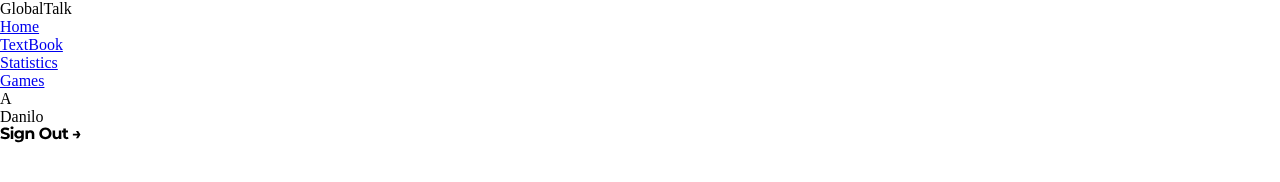
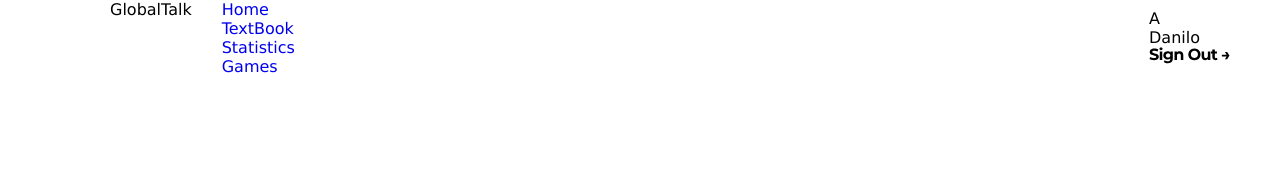
Before and after one commit to danilojduarte/PlatformScholl, a plain HTML site: page index.html in a window 1280 px wide. Drawn offline with Linux system fonts and the light colour scheme.

Commit message:
Editado menu Header

```diff
--- a/css/style.css
+++ b/css/style.css
@@ -2,4 +2,34 @@
     margin: 0;
     padding: 0;
     box-sizing: border-box;
+    text-transform: capitalize;
+    font-family: Verdana, Geneva, Tahoma, sans-serif;
+    list-style: none;
+    text-decoration: none;
 }
+
+.container {
+    max-width: 1180px;
+    width: 96%;
+    margin: 0 auto;
+}
+
+/* HEADER */
+.nav-container {
+    display: flex;
+    justify-content: space-between;
+    align-items: center;
+}
+
+.nav-left-content {
+    display: flex;
+    margin: 0;
+    gap: 30px;
+}
+
+.logo {
+    padding-right: 30px;
+    font-weight: 400;
+    font-size: 20px;
+    color: black;
+}
--- a/index.html
+++ b/index.html
@@ -1,5 +1,6 @@
 <!DOCTYPE html>
 <html lang="pt-br">
+
 <head>
     <meta charset="UTF-8">
     <meta http-equiv="X-UA-Compatible" content="IE=edge">
@@ -7,11 +8,13 @@
     <link rel="stylesheet" href="./css/style.css">
     <title>Platform School</title>
 </head>
+
 <body>
     <!-- Inicio Header -->
-    <nav class="nav-container container">
+    <nav>
+        <div class="nav-container container">
             <div class="nav-left-content">
-            <div class="log"></div>
+                <div class="logo"></div>
                 <p>GlobalTalk</p>
                 <ul>
                     <li><a href="#">Home</a></li>
@@ -19,6 +22,7 @@
                     <li><a href="#">Statistics</a></li>
                     <li><a href="#">Games</a></li>
                 </ul>
+            </div>
             <div class="nav-right-content">
                 <div class="user">
                     <div class="profile">
@@ -32,4 +36,5 @@
     </nav>
     <!-- Fim Header -->
 </body>
+
 </html>
```
Lines whose indentation alone changed are shown as unchanged.
